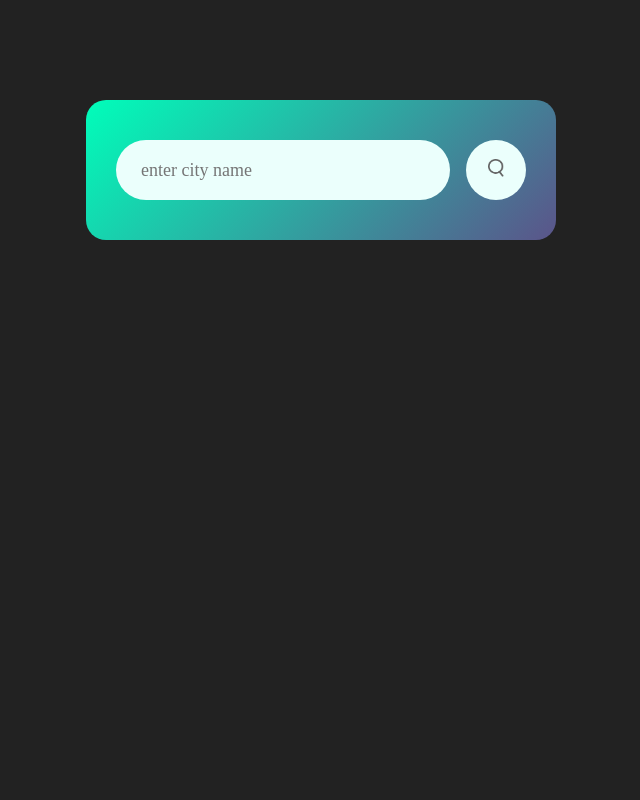
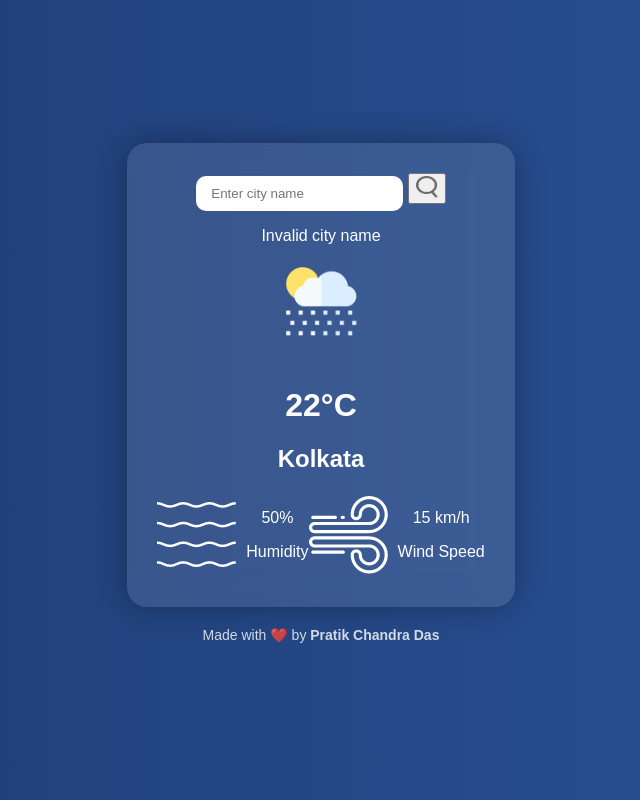
Before and after one commit to pratikdas018/Weather_app, a plain HTML site: page index.html in a window 1280 px wide. Shown: the whole page, without its empty margins (319-959 px from the left). Drawn offline with Linux system fonts and the light colour scheme.

Commit message:
added  my own tag and small changes

```diff
--- a/index.html
+++ b/index.html
@@ -3,17 +3,20 @@
 <head>
     <meta charset="UTF-8">
     <meta name="viewport" content="width=device-width, initial-scale=1.0">
-    <title>Weather-App</title>
+    <title>Weather App by Pratik</title>
     <link rel="stylesheet" href="style.css">
 </head>
 <body>
+    <!-- Custom Tag for Branding -->
+    <pratik-weather>
         <div class="card">
             <div class="search">
-            <input type="text" placeholder="enter city name" spellcheck="false">
+                <input type="text" placeholder="Enter city name" spellcheck="false">
                 <button><img src="search.png"></button>
             </div>
+
             <div class="error">
-            <p>Invlid city name</p>
+                <p>Invalid city name</p>
             </div>
 
             <div class="weather">
@@ -25,7 +28,7 @@
                         <img src="humidity.png">
                         <div>
                             <p class="humidity">50%</p>
-                        <p>humidity</p>
+                            <p>Humidity</p>
                         </div>
                     </div>
 
@@ -39,6 +42,15 @@
                 </div>
             </div>
         </div>
+        <!-- Footer Branding -->
+        <!-- <footer class="footer">
+            <p>Made with ❤️ by <strong>Pratik Chandra Das</strong></p>
+        </footer> -->
+         <div class="footer">
+             <p>Made with ❤️ by <strong>Pratik Chandra Das</strong></p>
+         </div>
+    </pratik-weather>
+
     <script src="app.js"></script>
 </body>
 </html>
--- a/style.css
+++ b/style.css
@@ -1,4 +1,4 @@
-*{
+/* *{
     margin: 0;
     padding: 0;
     font-family: 'Poppins' , 'sans-serif';
@@ -95,4 +95,92 @@ body{
     font-size: 14px;
     margin-top: 10px;
     display: none;
+} */
+
+
+body {
+    display: flex;
+    justify-content: center;
+    align-items: center;
+    height: 100vh;
+    margin: 0;
+    background: linear-gradient(to right, #1e3c72, #2a5298);
+    font-family: 'Poppins', sans-serif;
 }
+
+pratik-weather .card {
+    background: rgba(255, 255, 255, 0.1);
+    padding: 30px;
+    border-radius: 20px;
+    text-align: center;
+    color: white;
+    backdrop-filter: blur(15px);
+    box-shadow: 0 0 30px rgba(0,0,0,0.3);
+    animation: fadeIn 1s ease-in-out;
+}
+/* .search input {
+    padding: 10px 15px;
+    font-size: 16px;
+    border-radius: 10px 0 0 10px; /* Rounded only on left */
+    /*
+    border: none;
+    outline: none;
+    height: 40px; /* Fixed height */
+
+
+.search input {
+    padding: 10px 15px;
+    border-radius: 10px;
+    border: none;
+    outline: none;
+}
+
+
+
+.search button img {
+    width: 22px;   /* Adjust size */
+    height: 22px;  /* Keep it proportional */
+}
+
+.weather-icon {
+    width: 100px;
+    animation: float 2s infinite ease-in-out;
+}
+
+.details {
+    display: flex;
+    justify-content: space-around;
+    margin-top: 20px;
+}
+
+.col {
+    display: flex;
+    align-items: center;
+    gap: 10px;
+}
+
+/* .footer {
+    margin-top: 20px;
+    color: white;
+    font-size: 14px;
+    opacity: 0.8;
+} */
+
+.footer {
+    margin-top: 20px;       /* Space above footer */
+    text-align: center;     /* Center text */
+    font-size: 14px;
+    color: white;
+    opacity: 0.8;
+}
+
+/* Animations */
+@keyframes fadeIn {
+    from {opacity: 0;}
+    to {opacity: 1;}
+}
+
+@keyframes float {
+    0%, 100% {transform: translateY(0);}
+    50% {transform: translateY(-10px);}
+}
```
Lines whose indentation alone changed are shown as unchanged.
